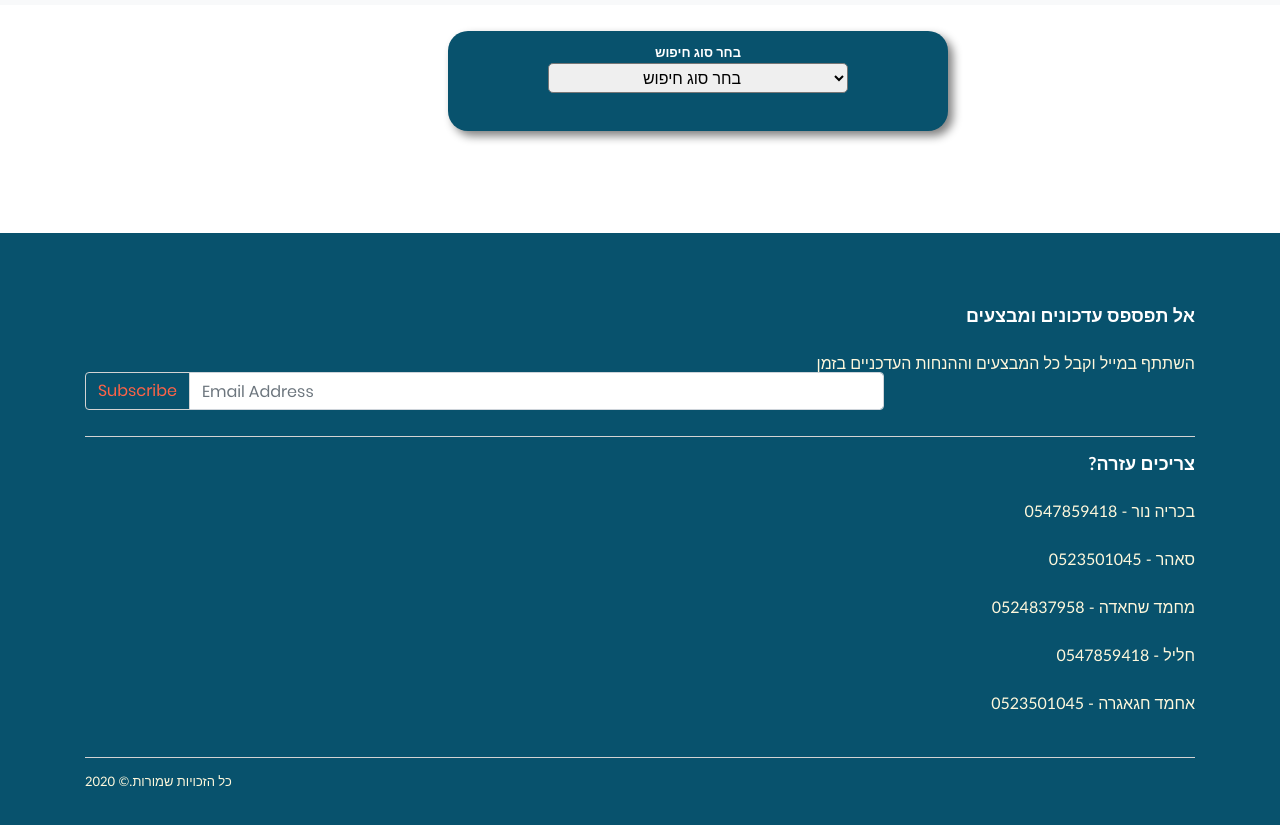
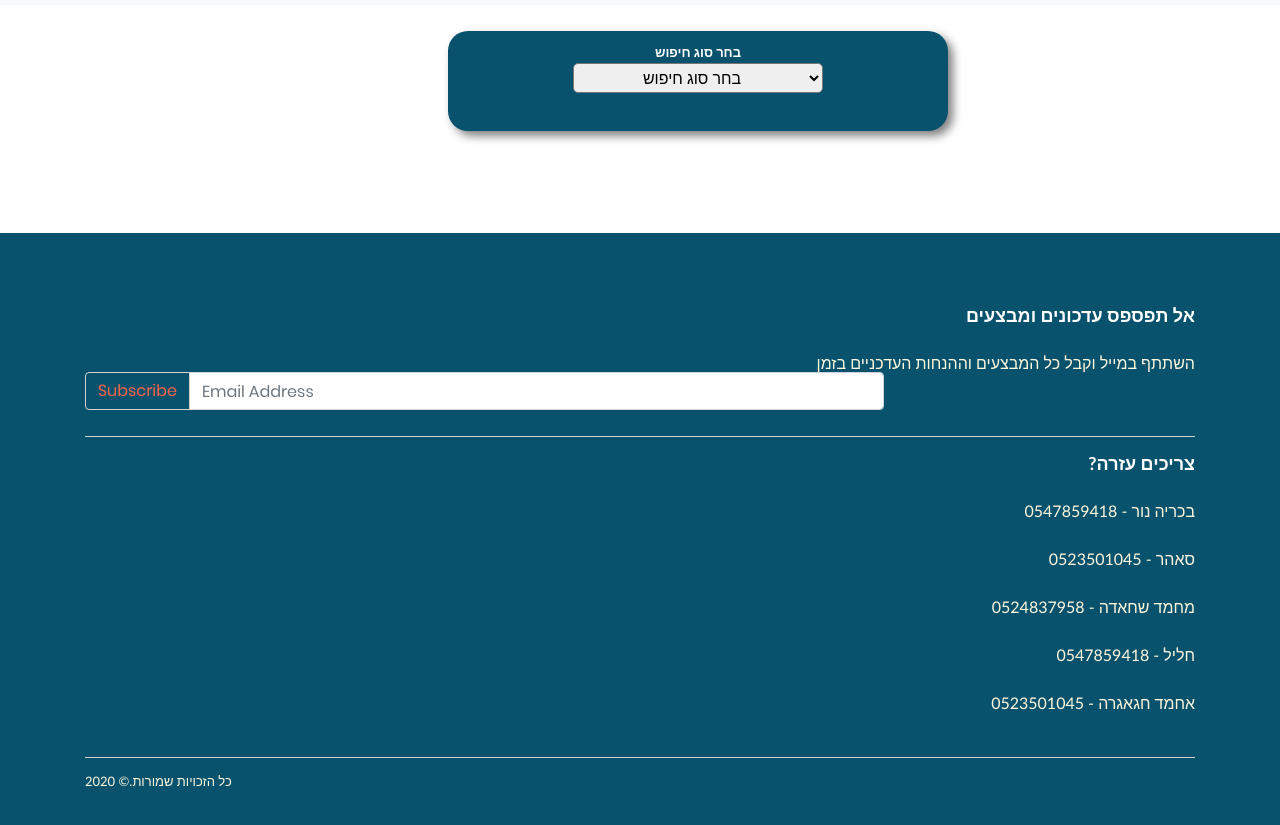
Before and after one commit to khalil120/Advanced-Final-Project, a website: page client/search-car.html in a window 1280 px wide. In both pictures the pointer is over the element 698 px from the left and 202 px from the top of the page. Shown: the part 125-950 px from the top of the page. Drawn offline with nearby package versions, Linux system fonts and the light colour scheme.

Commit message:
search car update

```diff
--- a/client/public/css/search-car.css
+++ b/client/public/css/search-car.css
@@ -81,6 +81,7 @@
     border-radius: 20px;
     animation-name: start;
     animation-duration: 2s;
+
 }
 
 .car-list-label2{
@@ -96,8 +97,11 @@
     height: 30px;
     border-radius: 5px;
     margin-bottom: 20px;
+    transition: Width 1s;
 }
-
+.car-list:hover{
+    width: 250px;
+}
 input {
     border: 0.1px solid rgb(155, 155, 155);
     border-radius: 5px;
```
